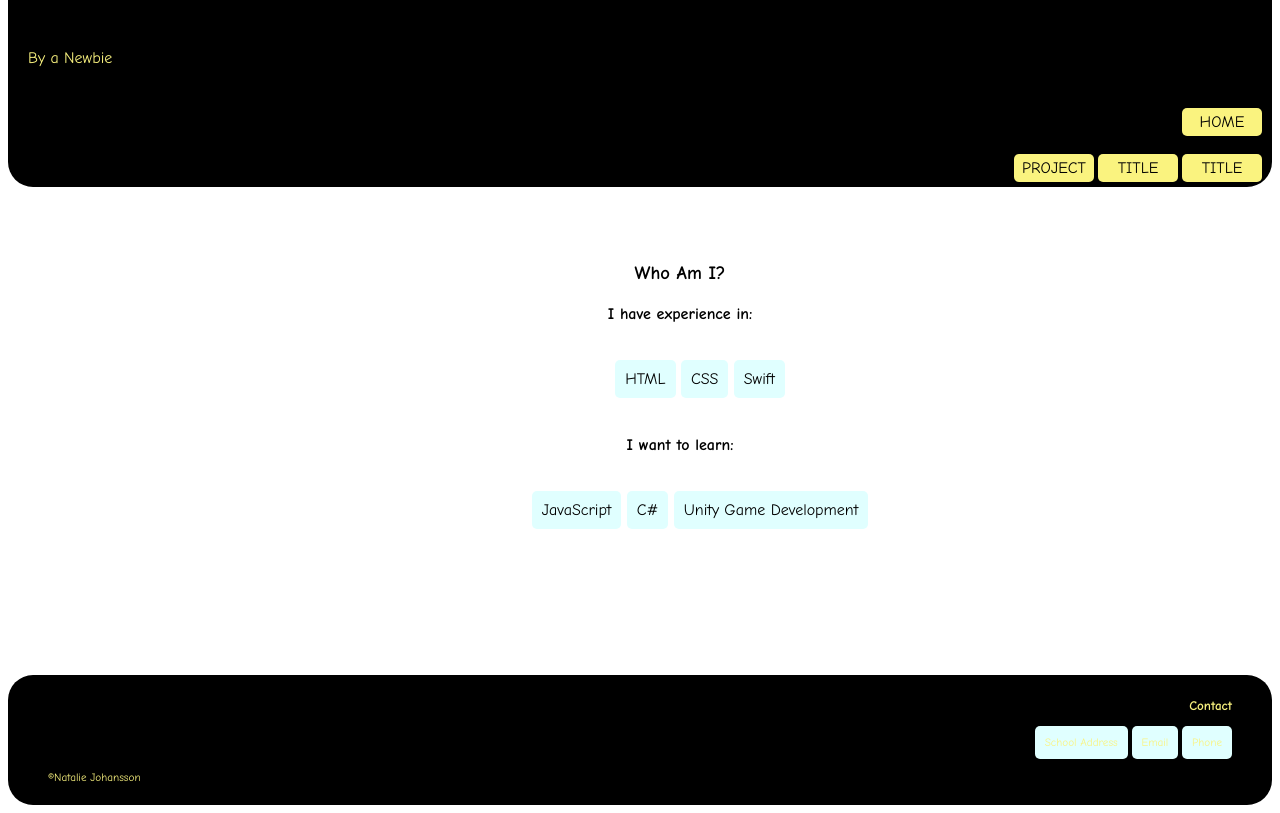
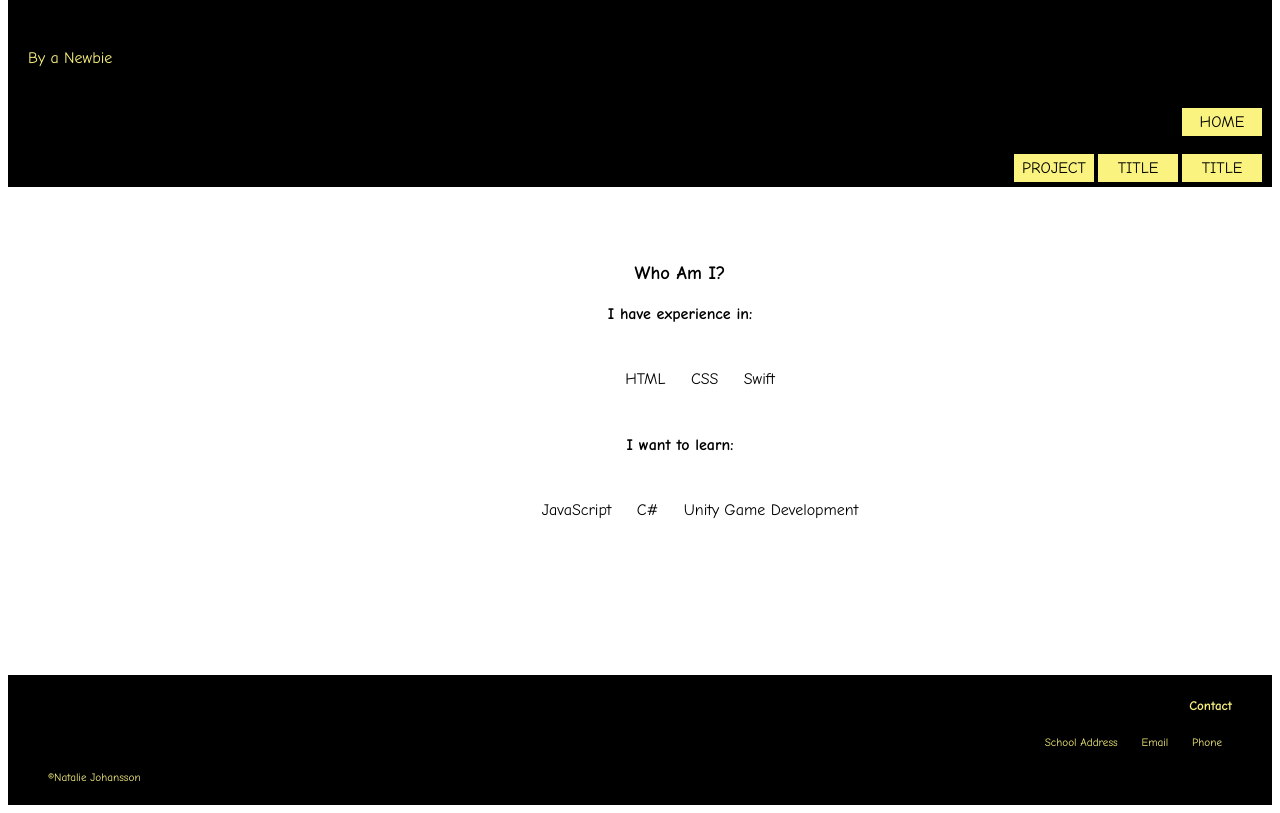
Before and after one commit to nathshe/Web-Dev., a plain HTML site: page index.html in a window 1280 px wide. Shown: the part 106-919 px from the top of the page. Drawn offline with Linux system fonts and the light colour scheme; files that its build step writes are made by us from their sources.

Commit message:
Made the edges sharp again

```diff
--- a/homepage.css
+++ b/homepage.css
@@ -16,8 +16,6 @@ text-decoration: none;
 li {
 display: inline-block;
  padding: 10px;
-  background-color: lightcyan;
-border-radius: 5px;
 }
 
 .slogan {
@@ -31,7 +29,7 @@ color: #faf37f;
 .main-footer {
   background-color: #000;
 
-  border-radius: 25px;
+
 }
 
 
@@ -89,4 +87,5 @@ text-align: right;
 .contact-list {
 text-align: right;
   list-style-type: none;
+  display: block;
 }
```
